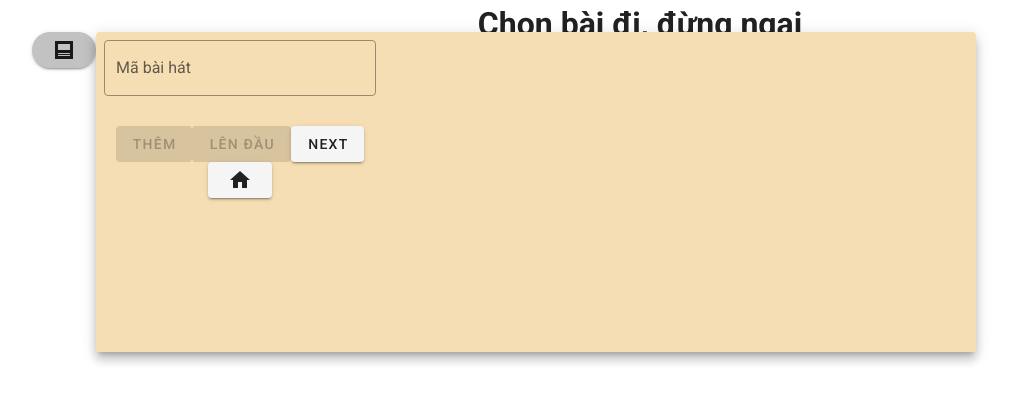
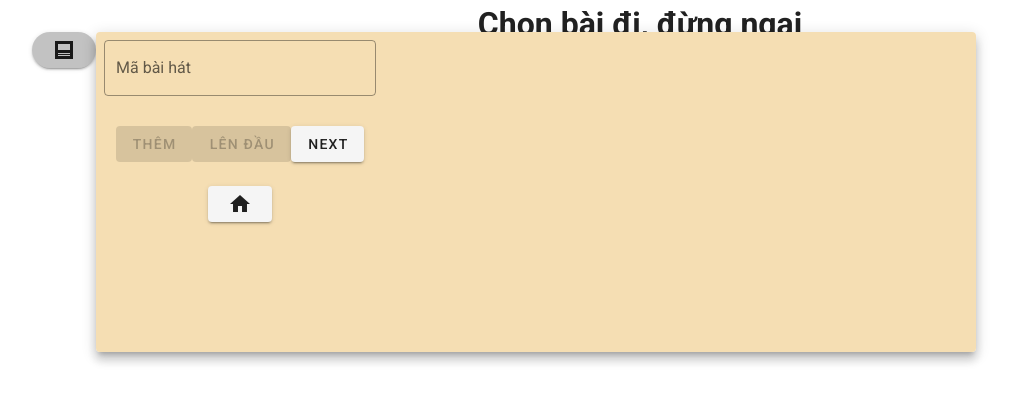
Before and after one commit to dustinle48/karaoke-budget, a Nuxt app: page /karaoke in a window 1280 px wide. Both pictures are taken after a click on the button 64 px from the left and 50 px from the top of the page. Shown: the top 402 px of the page, without its empty margins (0-1014 px from the left). Built offline with nearby package versions, Linux system fonts and the light colour scheme; what vue-youtube-embed would draw is missing.

Commit message:
Add some CSS

```diff
--- a/pages/karaoke.vue
+++ b/pages/karaoke.vue
@@ -27,7 +27,7 @@
                         <v-btn @click="addSongToList" :disabled="!songIdToAdd">Thêm</v-btn>
                         <v-btn @click="addSongToTop" :disabled="!songIdToAdd">Lên đầu</v-btn>
                         <v-btn @click="nextSong">Next</v-btn>
-                        <v-btn to="/"><v-icon>mdi-home</v-icon></v-btn>
+                        <v-btn class="ma-6" to="/"><v-icon>mdi-home</v-icon></v-btn>
                     </v-col>
                 </v-row>
             </v-col>
```
